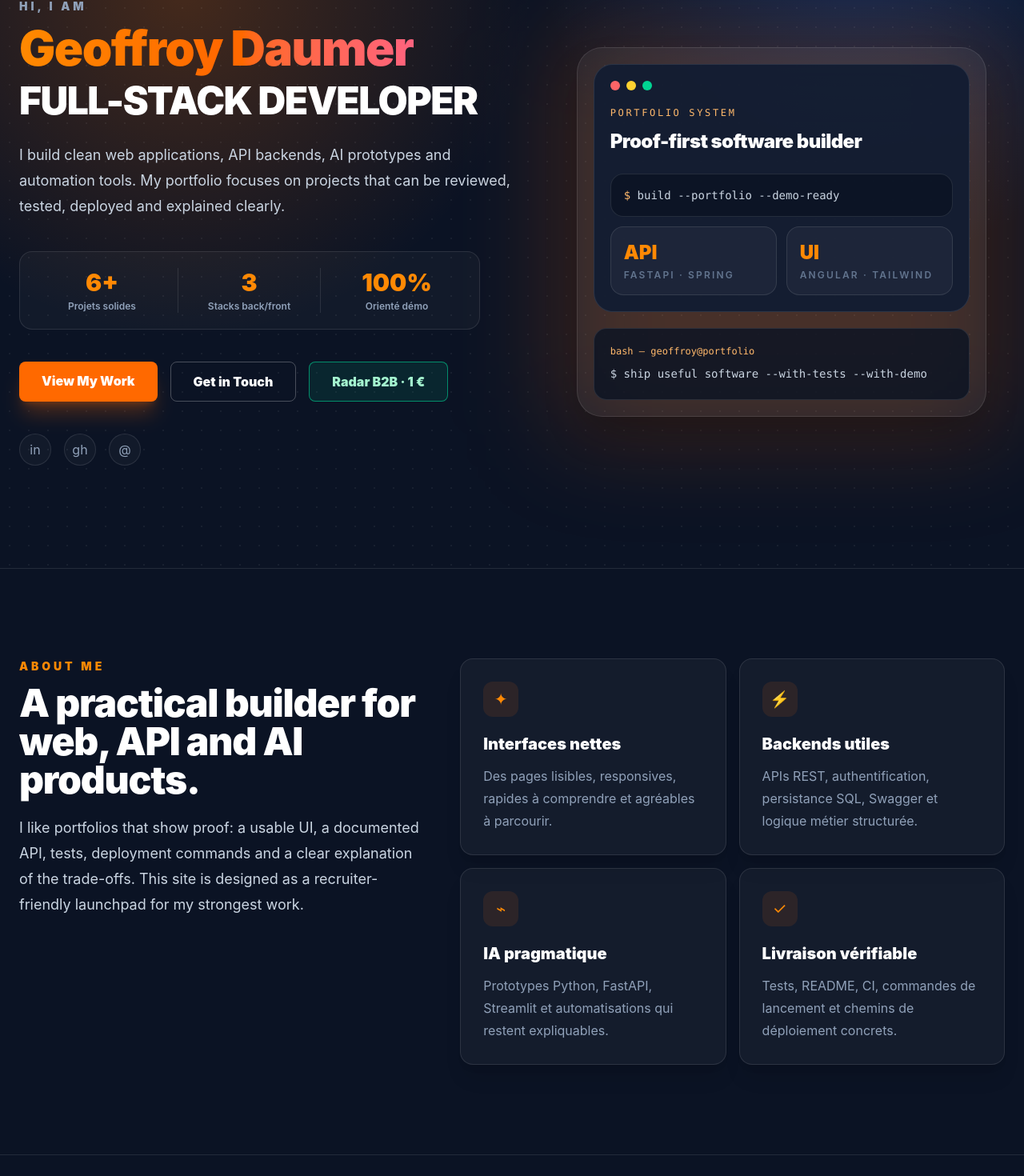
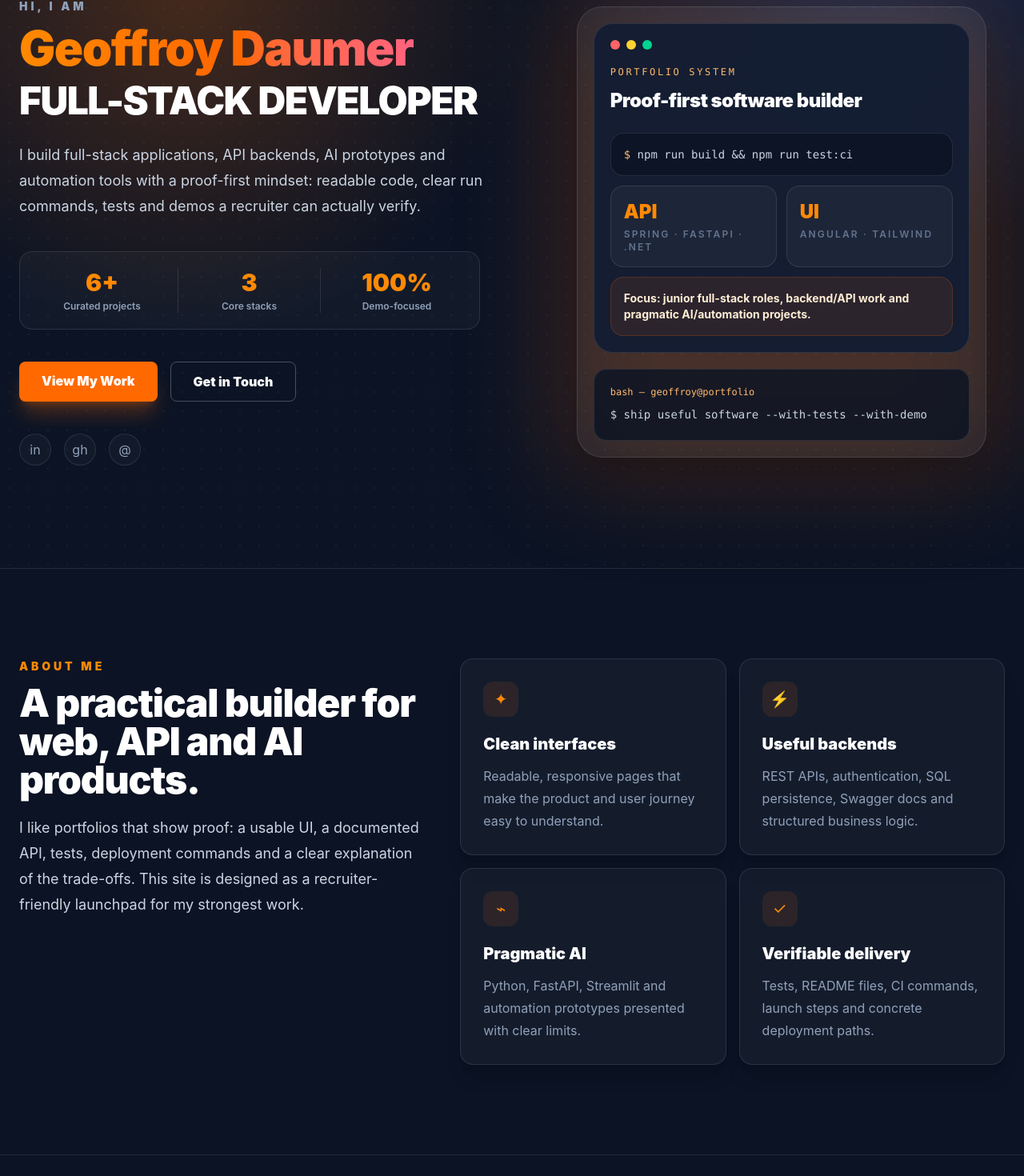
Before and after one commit to gdaume24/Portfolio_website, an Angular app: page / in a window 1280 px wide. Shown: the part 242-1712 px from the top of the page at 80% size. Built offline with nearby package versions, Linux system fonts and the light colour scheme.

Commit message:
Refocus portfolio for recruiter presentation

```diff
--- a/src/app/app.html
+++ b/src/app/app.html
@@ -12,7 +12,7 @@
       <a class="transition hover:text-orange-400" href="#contact">Contact</a>
     </nav>
 
-    <a class="rounded-lg border border-orange-500 px-4 py-2 text-sm font-bold text-orange-400 shadow-lg shadow-orange-500/10 transition hover:bg-orange-500 hover:text-white" href="files/CV.pdf" target="_blank" download="Geoffroy_Daumer_CV.pdf">
+    <a class="rounded-lg border border-orange-500 px-4 py-2 text-sm font-bold text-orange-400 shadow-lg shadow-orange-500/10 transition hover:bg-orange-500 hover:text-white" href="files/CV-EN.pdf" target="_blank" download="Geoffroy_Daumer_CV.pdf">
       Download CV
     </a>
   </div>
@@ -31,7 +31,7 @@
           <span class="mt-3 block text-3xl uppercase text-white sm:text-5xl">Full-stack developer</span>
         </h1>
         <p class="mt-7 max-w-2xl text-lg leading-8 text-slate-300">
-          I build clean web applications, API backends, AI prototypes and automation tools. My portfolio focuses on projects that can be reviewed, tested, deployed and explained clearly.
+          I build full-stack applications, API backends, AI prototypes and automation tools with a proof-first mindset: readable code, clear run commands, tests and demos a recruiter can actually verify.
         </p>
 
         <div class="mt-10 grid max-w-xl grid-cols-3 divide-x divide-white/10 rounded-2xl border border-white/10 bg-white/[0.03] p-5">
@@ -49,9 +49,6 @@
           </a>
           <a class="rounded-lg border border-white/25 px-7 py-3 font-black text-white transition hover:-translate-y-0.5 hover:border-orange-400 hover:text-orange-300" href="#contact">
             Get in Touch
-          </a>
-          <a class="rounded-lg border border-emerald-400/60 bg-emerald-400/10 px-7 py-3 font-black text-emerald-200 transition hover:-translate-y-0.5 hover:bg-emerald-400 hover:text-emerald-950" href="radar-b2b/">
-            Radar B2B · 1 €
           </a>
         </div>
 
@@ -75,17 +72,20 @@
             <h2 class="mt-3 text-2xl font-black tracking-tight text-white">Proof-first software builder</h2>
             <div class="mt-6 grid gap-3">
               <div class="rounded-2xl border border-white/10 bg-[#0b1324]/80 p-4">
-                <p class="font-mono text-sm text-slate-300"><span class="text-orange-300">$</span> build --portfolio --demo-ready</p>
+                <p class="font-mono text-sm text-slate-300"><span class="text-orange-300">$</span> npm run build && npm run test:ci</p>
               </div>
               <div class="grid grid-cols-2 gap-3">
                 <div class="rounded-2xl border border-white/10 bg-white/[0.04] p-4">
                   <p class="text-2xl font-black text-orange-400">API</p>
-                  <p class="mt-1 text-xs font-semibold uppercase tracking-[0.18em] text-slate-500">FastAPI · Spring</p>
+                  <p class="mt-1 text-xs font-semibold uppercase tracking-[0.18em] text-slate-500">Spring · FastAPI · .NET</p>
                 </div>
                 <div class="rounded-2xl border border-white/10 bg-white/[0.04] p-4">
                   <p class="text-2xl font-black text-orange-400">UI</p>
                   <p class="mt-1 text-xs font-semibold uppercase tracking-[0.18em] text-slate-500">Angular · Tailwind</p>
                 </div>
+              </div>
+              <div class="rounded-2xl border border-orange-500/20 bg-orange-500/10 p-4">
+                <p class="text-sm font-bold text-orange-100">Focus: junior full-stack roles, backend/API work and pragmatic AI/automation projects.</p>
               </div>
             </div>
           </div>
@@ -153,28 +153,6 @@
   <app-projets></app-projets>
   <app-formations></app-formations>
 
-  <section id="radar-b2b" class="border-b border-white/10 bg-[#0b1324] py-24 lg:py-28">
-    <div class="mx-auto max-w-7xl px-5 sm:px-6">
-      <div class="rounded-[2rem] border border-emerald-400/20 bg-gradient-to-br from-emerald-400/10 via-white/[0.04] to-orange-500/10 p-8 shadow-2xl shadow-black/20 lg:p-10">
-        <p class="text-sm font-black uppercase tracking-[0.28em] text-emerald-300">Micro-produit test</p>
-        <div class="mt-4 grid gap-8 lg:grid-cols-[1.15fr_0.85fr] lg:items-center">
-          <div>
-            <h2 class="text-3xl font-black tracking-tight text-white sm:text-5xl">Radar B2B consultants AO IT</h2>
-            <p class="mt-5 max-w-3xl text-lg leading-8 text-slate-300">
-              Un pack test à 1 € : shortlist BOAMP IT/IA, CSV de signaux qualifiés et page de démo pour évaluer un radar de comptes chauds B2B.
-            </p>
-          </div>
-          <div class="rounded-2xl border border-white/10 bg-[#0b1324]/80 p-5">
-            <p class="text-sm font-semibold text-slate-400">Paiement via checkout externe configuré par Geoffroy.</p>
-            <a class="mt-5 inline-flex w-full justify-center rounded-xl bg-emerald-400 px-6 py-3 font-black text-emerald-950 shadow-xl shadow-emerald-400/20 transition hover:-translate-y-0.5 hover:bg-emerald-300" href="radar-b2b/">
-              Voir le pack à 1 €
-            </a>
-          </div>
-        </div>
-      </div>
-    </div>
-  </section>
-
   <section id="contact" class="border-y border-white/10 py-24 lg:py-28">
     <div class="mx-auto max-w-7xl px-5 sm:px-6">
       <div class="mx-auto max-w-3xl text-center">
@@ -182,34 +160,27 @@
         <p class="mt-4 text-slate-400">A project, role, technical review or portfolio question? My inbox is open.</p>
       </div>
 
-      <div class="mt-14 grid gap-8 lg:grid-cols-2">
-        <form class="rounded-2xl border border-white/10 bg-[#111c31] p-7" action="mailto:geoffroy.daumer@outlook.fr" method="post" enctype="text/plain">
-          <label class="sr-only" for="name">Your name</label>
-          <input id="name" name="name" class="w-full rounded-xl border border-white/10 bg-[#17233a] px-4 py-3 text-white outline-none transition placeholder:text-slate-500 focus:border-orange-400" placeholder="Your Name">
-          <label class="sr-only" for="email">Your email</label>
-          <input id="email" name="email" type="email" class="mt-4 w-full rounded-xl border border-white/10 bg-[#17233a] px-4 py-3 text-white outline-none transition placeholder:text-slate-500 focus:border-orange-400" placeholder="Your Email">
-          <label class="sr-only" for="message">Your message</label>
-          <textarea id="message" name="message" rows="5" class="mt-4 w-full resize-none rounded-xl border border-white/10 bg-[#17233a] px-4 py-3 text-white outline-none transition placeholder:text-slate-500 focus:border-orange-400" placeholder="Your Message"></textarea>
-          <button class="mt-5 w-full rounded-xl bg-orange-500 px-6 py-3 font-black text-white shadow-xl shadow-orange-500/20 transition hover:bg-orange-400" type="submit">Send Message</button>
-        </form>
+      <div class="mt-14 grid gap-6 md:grid-cols-3">
+        <a class="group rounded-3xl border border-white/10 bg-[#111c31] p-7 shadow-2xl shadow-black/10 transition hover:-translate-y-1 hover:border-orange-500/50" href="mailto:geoffroy.daumer@outlook.fr">
+          <p class="text-sm font-black uppercase tracking-[0.22em] text-orange-300">Email</p>
+          <h3 class="mt-4 text-2xl font-black">Start a conversation</h3>
+          <p class="mt-4 leading-7 text-slate-400">Software roles, backend/API work, AI application prototypes or focused automation projects.</p>
+          <span class="mt-6 inline-flex font-black text-orange-300 group-hover:text-orange-200">geoffroy.daumer&#64;outlook.fr →</span>
+        </a>
 
-        <aside class="rounded-2xl border border-white/10 bg-[#111c31] p-7">
-          <h3 class="text-xl font-black">Let’s connect</h3>
-          <p class="mt-4 leading-7 text-slate-400">I am open to full-stack, backend/API, AI application and automation opportunities. I usually respond within 24 hours.</p>
-          <div class="mt-6 space-y-3 text-sm text-slate-300">
-            <p>▸ Available for software roles and focused freelance help</p>
-            <p>▸ Based in France · remote-friendly</p>
-            <p>▸ English/French professional communication</p>
-          </div>
-          <div class="mt-8 border-t border-white/10 pt-6">
-            <p class="text-xs uppercase tracking-[0.2em] text-slate-500">Email</p>
-            <a class="mt-2 inline-flex text-orange-300 transition hover:text-orange-200" href="mailto:geoffroy.daumer@outlook.fr">geoffroy.daumer&#64;outlook.fr</a>
-          </div>
-          <div class="mt-6 flex gap-4 text-slate-400">
-            <a class="transition hover:text-orange-400" href="https://www.linkedin.com/in/geoffroy94/" target="_blank" rel="noopener noreferrer">LinkedIn</a>
-            <a class="transition hover:text-orange-400" href="https://github.com/gdaume24" target="_blank" rel="noopener noreferrer">GitHub</a>
-          </div>
-        </aside>
+        <a class="group rounded-3xl border border-white/10 bg-[#111c31] p-7 shadow-2xl shadow-black/10 transition hover:-translate-y-1 hover:border-orange-500/50" href="https://github.com/gdaume24" target="_blank" rel="noopener noreferrer">
+          <p class="text-sm font-black uppercase tracking-[0.22em] text-orange-300">GitHub</p>
+          <h3 class="mt-4 text-2xl font-black">Review the code</h3>
+          <p class="mt-4 leading-7 text-slate-400">Curated repositories with API, web, testing and automation projects.</p>
+          <span class="mt-6 inline-flex font-black text-orange-300 group-hover:text-orange-200">github.com/gdaume24 →</span>
+        </a>
+
+        <a class="group rounded-3xl border border-white/10 bg-[#111c31] p-7 shadow-2xl shadow-black/10 transition hover:-translate-y-1 hover:border-orange-500/50" href="files/CV-EN.pdf" target="_blank" download="Geoffroy_Daumer_CV.pdf">
+          <p class="text-sm font-black uppercase tracking-[0.22em] text-orange-300">CV</p>
+          <h3 class="mt-4 text-2xl font-black">Download resume</h3>
+          <p class="mt-4 leading-7 text-slate-400">A recruiter-friendly PDF to pair with the project cards and repositories.</p>
+          <span class="mt-6 inline-flex font-black text-orange-300 group-hover:text-orange-200">Download PDF →</span>
+        </a>
       </div>
     </div>
   </section>
--- a/src/app/app.ts
+++ b/src/app/app.ts
@@ -27,31 +27,31 @@ interface SkillGroup {
 })
 export class App {
   protected readonly stats: Stat[] = [
-    { value: '6+', label: 'Projets solides' },
-    { value: '3', label: 'Stacks back/front' },
-    { value: '100%', label: 'Orienté démo' }
+    { value: '6+', label: 'Curated projects' },
+    { value: '3', label: 'Core stacks' },
+    { value: '100%', label: 'Demo-focused' }
   ];
 
   protected readonly approachCards: ApproachCard[] = [
     {
       icon: '✦',
-      title: 'Interfaces nettes',
-      description: 'Des pages lisibles, responsives, rapides à comprendre et agréables à parcourir.'
+      title: 'Clean interfaces',
+      description: 'Readable, responsive pages that make the product and user journey easy to understand.'
     },
     {
       icon: '⚡',
-      title: 'Backends utiles',
-      description: 'APIs REST, authentification, persistance SQL, Swagger et logique métier structurée.'
+      title: 'Useful backends',
+      description: 'REST APIs, authentication, SQL persistence, Swagger docs and structured business logic.'
     },
     {
       icon: '⌁',
-      title: 'IA pragmatique',
-      description: 'Prototypes Python, FastAPI, Streamlit et automatisations qui restent expliquables.'
+      title: 'Pragmatic AI',
+      description: 'Python, FastAPI, Streamlit and automation prototypes presented with clear limits.'
     },
     {
       icon: '✓',
-      title: 'Livraison vérifiable',
-      description: 'Tests, README, CI, commandes de lancement et chemins de déploiement concrets.'
+      title: 'Verifiable delivery',
+      description: 'Tests, README files, CI commands, launch steps and concrete deployment paths.'
     }
   ];
 
```
Also changed, not shown: 2 other files (tests, documents, lock files or other folders).
